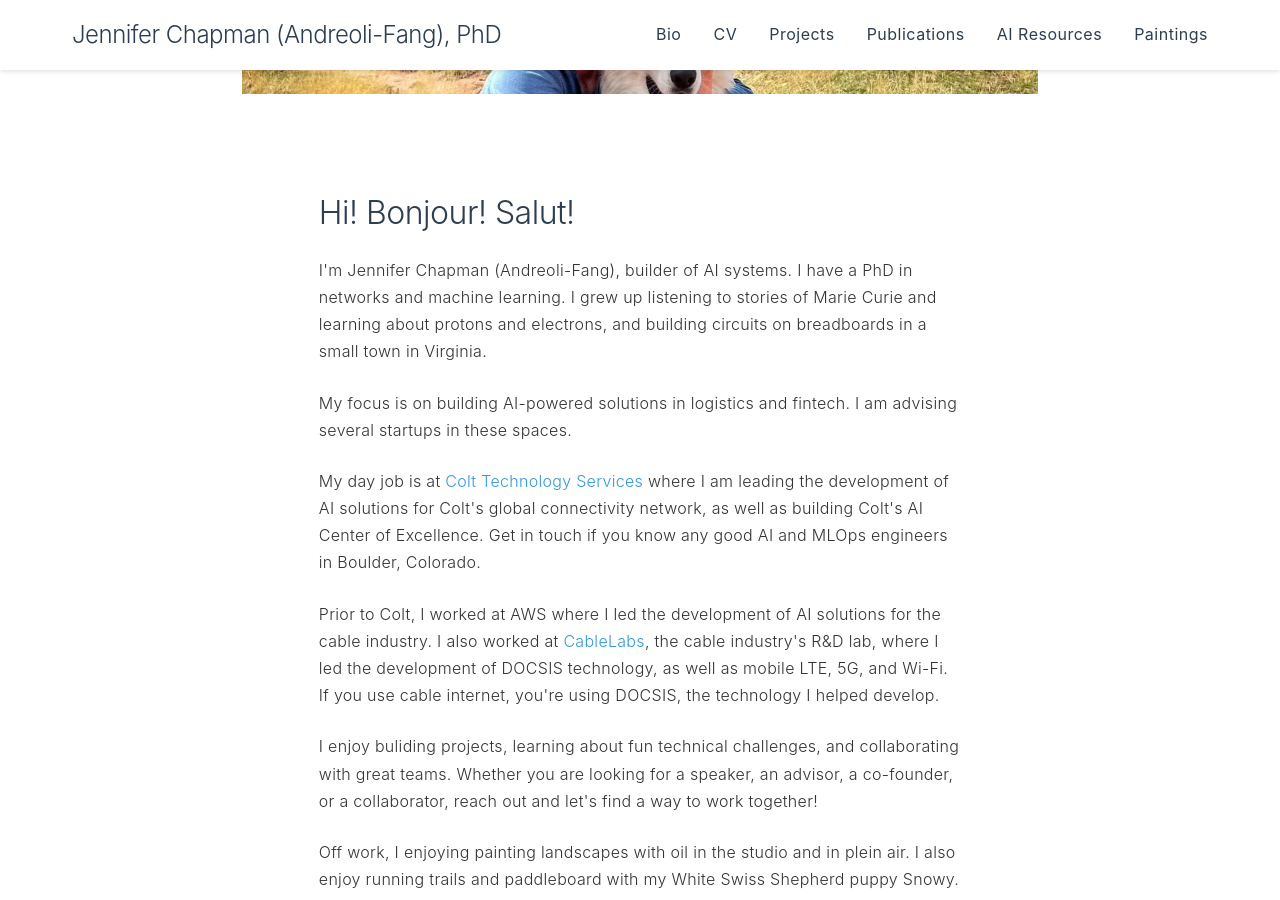
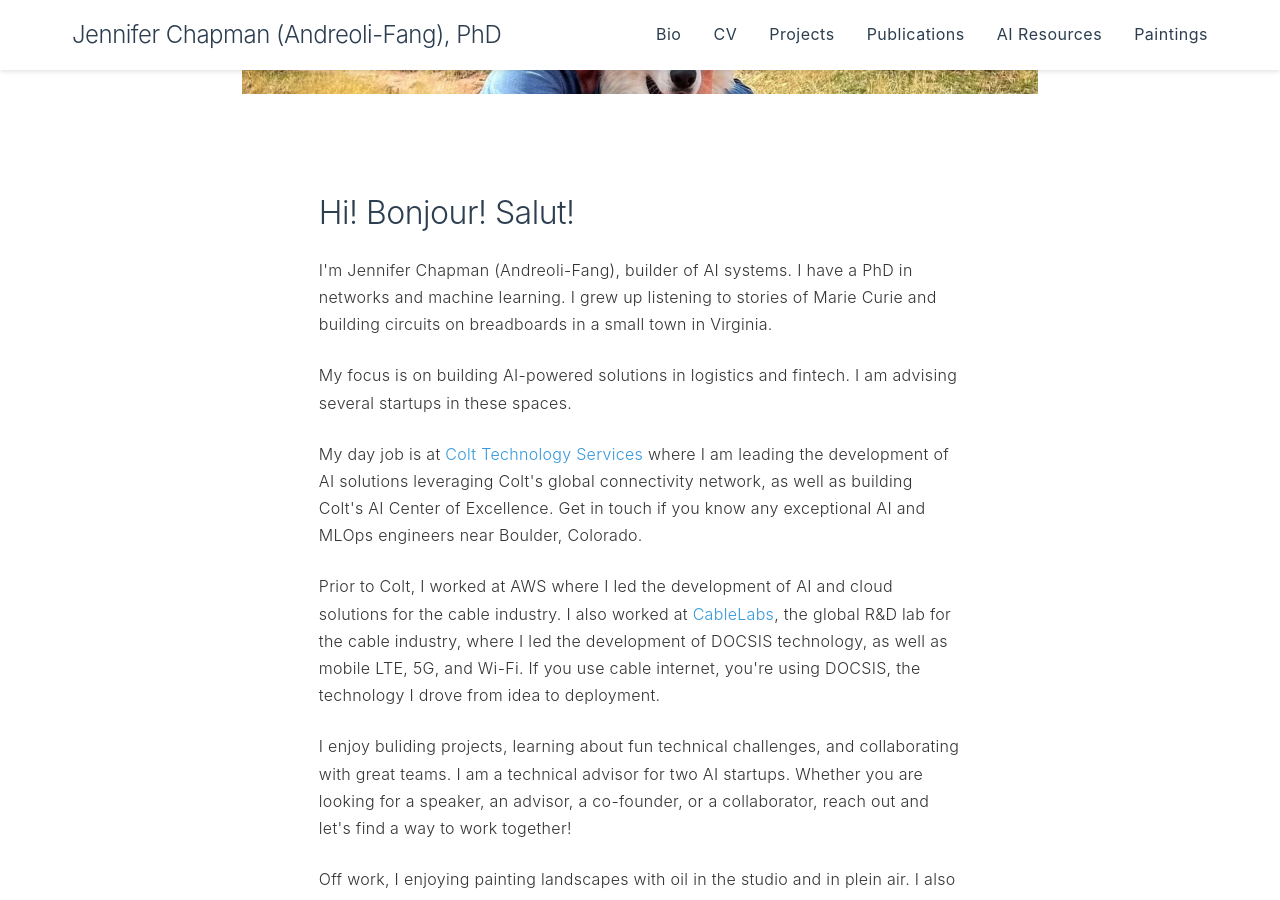
Before and after one commit to nextjen-ai/nextjen-ai.github.io, a Jekyll site: the page built from index.html, in a window 1280 px wide and 900 px high, scrolled down 353 px. Built offline with Jekyll 4.4.1, drawn with Linux system fonts in a browser that asks for light colours; some of the changed text lies outside the part shown.

Commit message:
Content tweaks

```diff
--- a/_includes/home-content.html
+++ b/_includes/home-content.html
@@ -6,10 +6,10 @@
 
 <section class="intro">
     <h2>Hi! Bonjour! Salut!</h2>
-    <p>I'm Jennifer Chapman (Andreoli-Fang), builder of AI systems. I have a PhD in networks and machine learning. I grew up listening to stories of Marie Curie and learning about protons and electrons, and building circuits on breadboards in a small town in Virginia.</p>
+    <p>I'm Jennifer Chapman (Andreoli-Fang), builder of AI systems. I have a PhD in networks and machine learning. I grew up listening to stories of Marie Curie and building circuits on breadboards in a small town in Virginia.</p>
     <p>My focus is on building AI-powered solutions in logistics and fintech. I am advising several startups in these spaces.</p>
-    <p>My day job is at <a href="https://www.colt.com/" target="_blank">Colt Technology Services</a> where I am leading the development of AI solutions for Colt's global connectivity network, as well as building Colt's AI Center of Excellence. Get in touch if you know any good AI and MLOps engineers in Boulder, Colorado.</p>
-    <p>Prior to Colt, I worked at AWS where I led the development of AI solutions for the cable industry. I also worked at <a href="https://www.cablelabs.com/" target="_blank">CableLabs</a>, the cable industry's R&D lab, where I led the development of DOCSIS technology, as well as mobile LTE, 5G, and Wi-Fi. If you use cable internet, you're using DOCSIS, the technology I helped develop.</p>
-    <p>I enjoy buliding projects, learning about fun technical challenges, and collaborating with great teams. Whether you are looking for a speaker, an advisor, a co-founder, or a collaborator, reach out and let's find a way to work together!</p>
-    <p>Off work, I enjoying painting landscapes with oil in the studio and in plein air. I also enjoy running trails and paddleboard with my White Swiss Shepherd puppy Snowy. She is a little celebrity on <a href="https://www.instagram.com/snowyinboulder" target="_blank">Instagram</a>.</p>
+    <p>My day job is at <a href="https://www.colt.com/" target="_blank">Colt Technology Services</a> where I am leading the development of AI solutions leveraging Colt's global connectivity network, as well as building Colt's AI Center of Excellence. Get in touch if you know any exceptional AI and MLOps engineers near Boulder, Colorado.</p>
+    <p>Prior to Colt, I worked at AWS where I led the development of AI and cloud solutions for the cable industry. I also worked at <a href="https://www.cablelabs.com/" target="_blank">CableLabs</a>, the global R&D lab for the cable industry, where I led the development of DOCSIS technology, as well as mobile LTE, 5G, and Wi-Fi. If you use cable internet, you're using DOCSIS, the technology I drove from idea to deployment.</p>
+    <p>I enjoy buliding projects, learning about fun technical challenges, and collaborating with great teams. I am a technical advisor for two AI startups. Whether you are looking for a speaker, an advisor, a co-founder, or a collaborator, reach out and let's find a way to work together!</p>
+    <p>Off work, I enjoying painting landscapes with oil in the studio and in plein air. I also enjoy running trails and paddleboard with my White Swiss Shepherd puppy Snowy. She is a little celebrity on <a href="https://www.instagram.com/snowyinboulder" target="_blank">Instagram</a>. My dream is to hike the Colorado Trail with Snowy in 2027.</p>
 </section>
```
Also changed, not shown: bio.md (+3 -3 lines).
